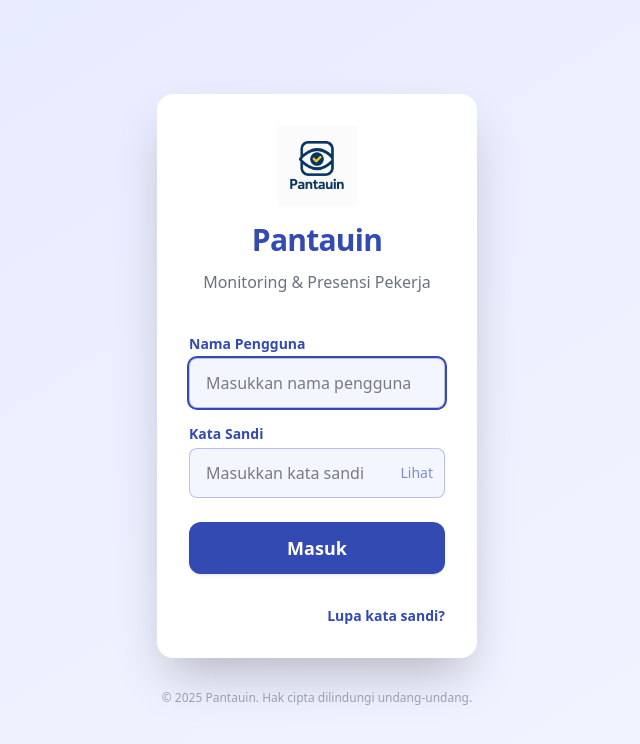
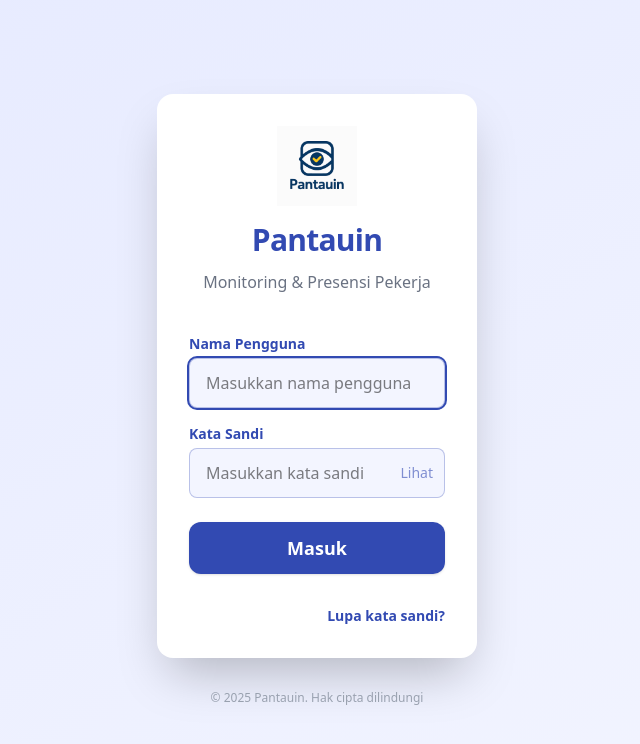
Before and after one commit to GedeBrawidya/pantauin, a React (Vite) app: page / in a window 1280 px wide. Shown: the top 744 px of the page, without its empty margins (323-963 px from the left). Built offline with nearby package versions, Linux system fonts and the light colour scheme.

Commit message:
penyesuaian login

```diff
--- a/src/pages/LoginPage.tsx
+++ b/src/pages/LoginPage.tsx
@@ -69,7 +69,7 @@ export default function LoginPage({ onLogin }: { onLogin: (username: string, pas
           <button className="text-[#324AB2] hover:underline text-sm font-semibold">Lupa kata sandi?</button>
         </div>
       </div>
-      <div className="mt-8 text-xs text-gray-400 text-center">&copy; 2025 Pantauin. Hak cipta dilindungi undang-undang.</div>
+      <div className="mt-8 text-xs text-gray-400 text-center">&copy; 2025 Pantauin. Hak cipta dilindungi</div>
     </div>
   )
 }
```
